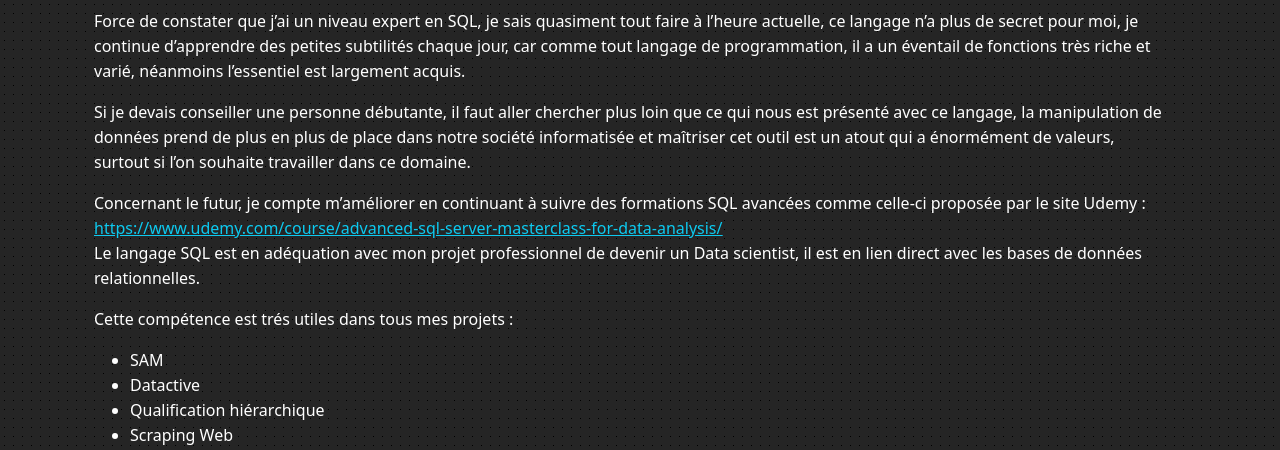
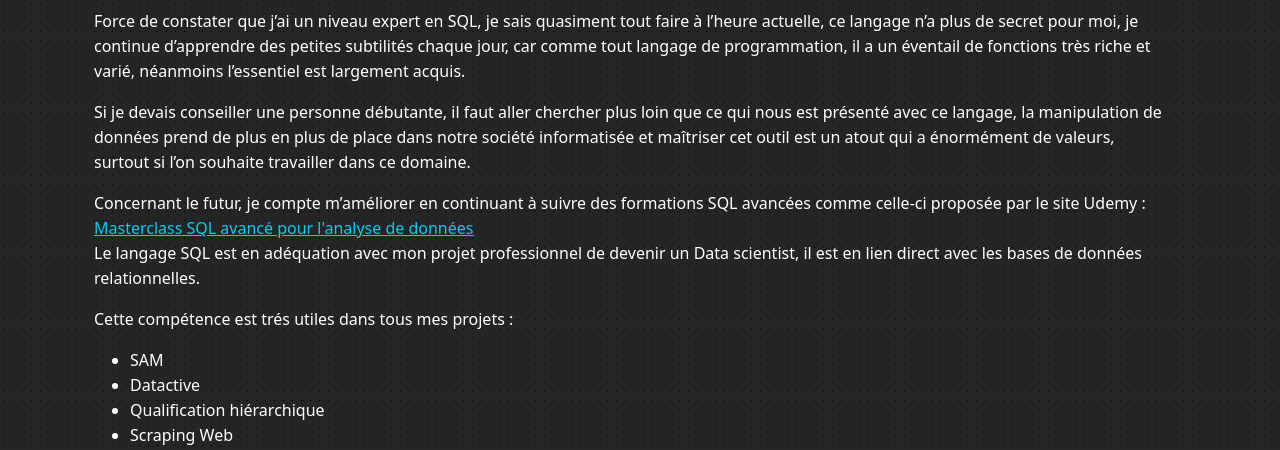
Before and after one commit to Frozenn-X/true_portfolio, a Django app: page /sql-desc in a window 1280 px wide. Shown: the part 972-1422 px from the top of the page. Run offline with Django 4.2, Linux system fonts and the light colour scheme; some libraries are stand-ins or nearby versions.

Commit message:
Update sql.html

```diff
--- a/templates/web/competence/technique/sql.html
+++ b/templates/web/competence/technique/sql.html
@@ -64,7 +64,7 @@
             Concernant le futur, je compte m’améliorer en continuant à suivre des formations SQL avancées comme celle-ci
             proposée par le site Udemy :
             <a href="https://www.udemy.com/course/advanced-sql-server-masterclass-for-data-analysis/" class="text-info">
-                <u>https://www.udemy.com/course/advanced-sql-server-masterclass-for-data-analysis/</u>
+                <u> Masterclass SQL avancé pour l'analyse de données</u>
             </a><br>
             Le langage SQL est en adéquation avec mon projet professionnel de devenir un Data scientist, il est en lien
             direct avec les bases de données relationnelles.
```
